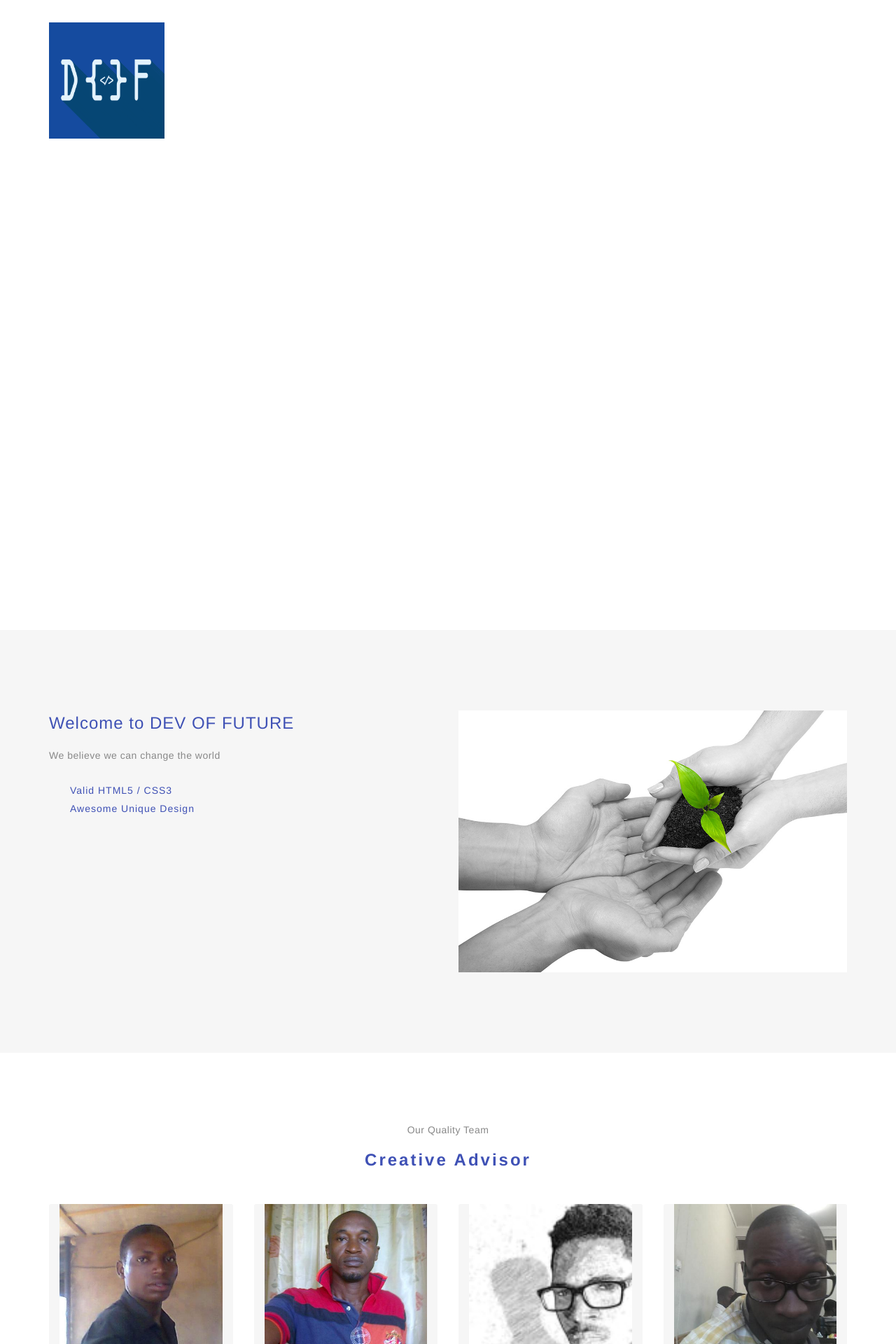
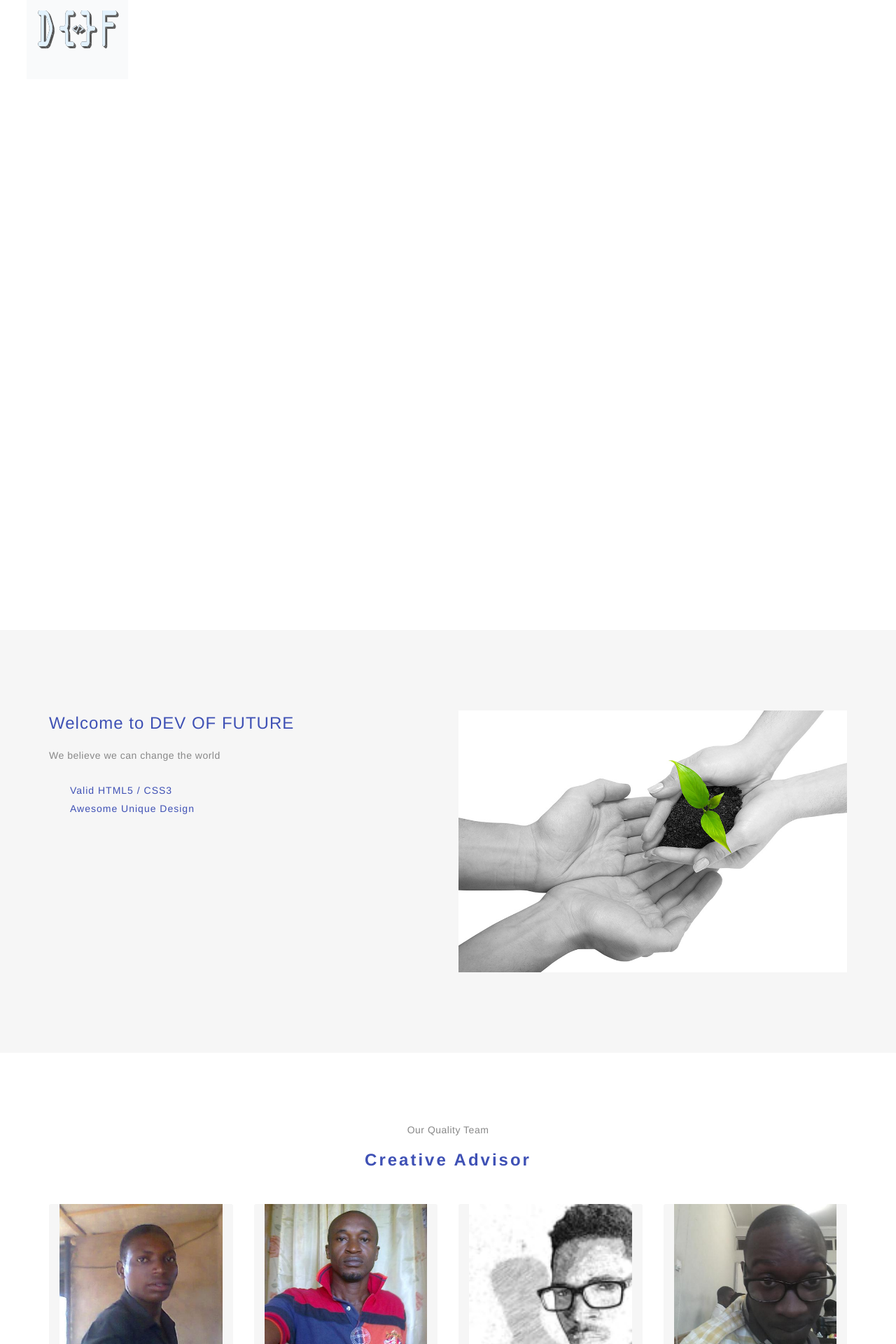
Before and after one commit to DevOfFuture/devoffuture.github.io, a Jekyll site: the page built from index.md, in a window 1280 px wide. Shown: the top 1920 px of the page at 70% size. Built offline with Jekyll 4.4.1, drawn with Linux system fonts in a browser that asks for light colours; nearby versions of some CDN libraries.

Commit message:
:jack_o_lantern: Flat logo and fixing logo bug.

```diff
--- a/_includes/header.html
+++ b/_includes/header.html
@@ -16,7 +16,7 @@
                     <div class="col-sm-2 col-xs-9">
                         <!-- Logo Area:: For better view in all device please use logo image max-width 70px -->
                         <div class="logo_area">
-                            <a href="{{ site.baseurl }}"><img src="/img/dof.png" alt=""></a>
+                            <a href="{{ site.baseurl }}"><img src="/img/small.png" alt="DOF"></a>
                         </div>
                     </div>
 
--- a/_layouts/default.html
+++ b/_layouts/default.html
@@ -39,7 +39,7 @@
   <section class="welcome_area" id="home">
       <div class="welcome_slides">
           <!-- Single Slide Start -->
-          <div class="single_slide" style="background-image: url(/img/dof.png);">
+          <div class="single_slide" style="background-image: url(/img/dof1056.png);">
               <div class="slide_text">
                   <div class="table">
                       <div class="table_cell">
--- a/style.css
+++ b/style.css
@@ -256,7 +256,7 @@
     }
 
     .logo_area {
-        padding: 32px 0;
+        margin: -32px;
     }
 
     .main_header_area {
```
Also changed, not shown: img/dof1056.png (added), img/small.png (added).
